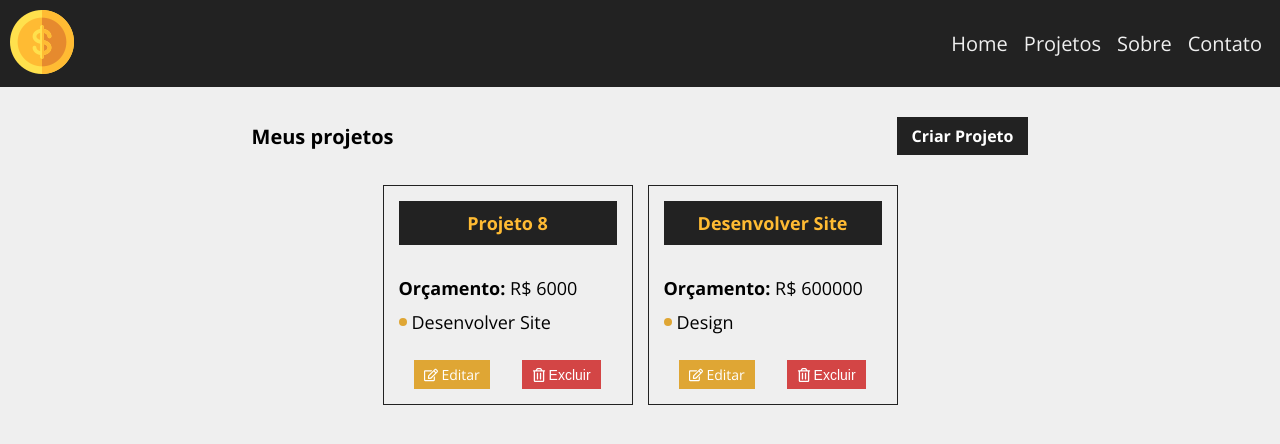
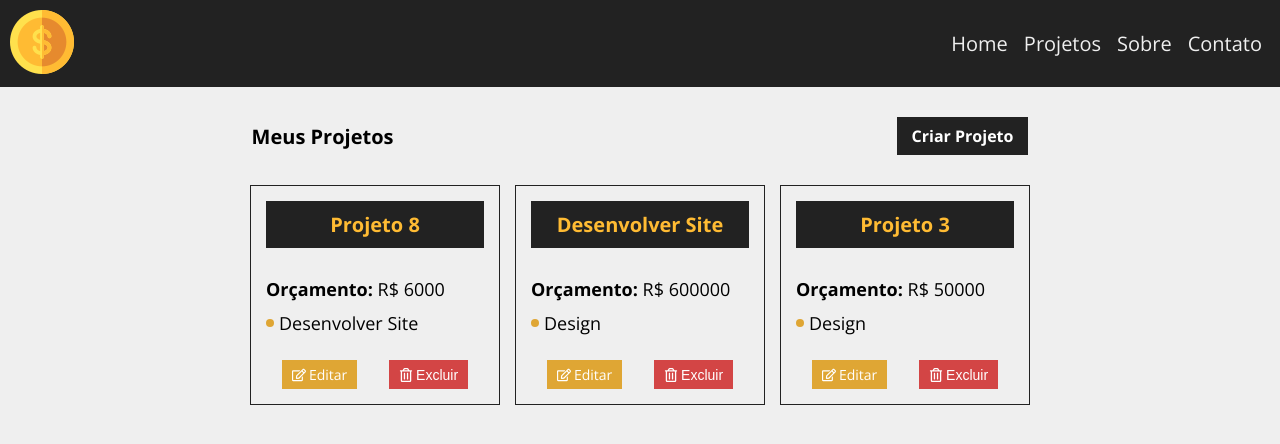
Before and after one commit to ClecioSousa00/costs, a React (Vite) app: page /Projetos in a window 1280 px wide. Shown: the top 444 px of the page. Built offline with nearby package versions, Linux system fonts and the light colour scheme; data requests are answered from the project's data file.

Commit message:
css ProjectCard

```diff
--- a/db.json
+++ b/db.json
@@ -19,16 +19,30 @@
       "nameproject": "desenvolver site",
       "budgetValue": "600000",
       "categorie": "design",
-      "cost": 600,
+      "cost": 670,
       "services": [
         {
           "nameService": "teste serviço",
           "costValue": "600",
           "descriptionService": "teste",
           "id": "89229c15-6e91-4c6b-b3ca-332313b92d36"
+        },
+        {
+          "nameService": "teste serviço",
+          "costValue": "70",
+          "descriptionService": "testetestetestetestttttttttttttttttttttttttttttttttttttttttttttt parfd dgccd c",
+          "id": "6fe672e6-9627-49f2-9b9c-e4c11ed6144e"
         }
       ],
       "id": 8
+    },
+    {
+      "nameproject": "projeto 3",
+      "budgetValue": "50000",
+      "categorie": "design",
+      "cost": 0,
+      "services": [],
+      "id": 9
     }
   ],
   "categories": [
--- a/src/components/Loader/Loader.css
+++ b/src/components/Loader/Loader.css
@@ -5,7 +5,7 @@
   border-radius: 50%;
   border: 3px solid var(--color-secondary);
   border-top: 3px solid transparent;
-  animation: loading 2s linear infinite;
+  animation: loading 1s linear infinite;
   margin: 12rem auto;
 }
 
--- a/src/components/ProjectCard/ProjectCard.css
+++ b/src/components/ProjectCard/ProjectCard.css
@@ -10,13 +10,14 @@
 }
 
 .title_project{
-    font-size: 1.8rem;
+    font-size: 2rem;
     font-weight: 700;
     color: var(--color-buttons);
     background-color: var(--color-secondary);
     padding: 1rem;
     text-align: center;
     text-transform: capitalize;
+    max-width:22rem;
 }
 
 .card_project p{
--- a/src/components/ServiceCard/ServiceForm.css
+++ b/src/components/ServiceCard/ServiceForm.css
@@ -2,3 +2,7 @@
   font-size: 1.8rem;
   margin-top: 1rem;
 }
+
+.description_text_service{
+  word-wrap: break-word;
+}
--- a/src/components/ServiceCard/index.jsx
+++ b/src/components/ServiceCard/index.jsx
@@ -13,7 +13,7 @@ export const ServiceCard = ({id, name, cost, description, handleRemove}) =>{
             <h1 className="title_project">{name}</h1>
             <div className="description_project">
                 <p><strong>Valor: </strong>R$ {cost}</p>
-                <p className="categorie">{description}</p>
+                <p className="description_text_service">{description}</p>
             </div>
             <div className="button_project">
                 <button onClick={removeServiceCard}><FaRegTrashAlt/>Excluir</button>
--- a/src/pages/MyProjects/index.jsx
+++ b/src/pages/MyProjects/index.jsx
@@ -62,7 +62,7 @@ export const MyProjects =() =>{
 
             <main>
                 <div className="my_project">
-                    <h1>Meus projetos</h1>
+                    <h1>Meus Projetos</h1>
                     <LinkButton to="/Novo-Projeto" text="Criar Projeto"/>
                 </div>
                <section className="container_projects">
--- a/src/pages/project/Project.css
+++ b/src/pages/project/Project.css
@@ -32,5 +32,12 @@
     display: grid;
     grid-template-columns: 1fr;
     place-items: center;
+}
+
+.title_project_without{
     text-align: center;
+    font-size: 2rem;
+    padding: 1rem;
+    background-color: var(--color-secondary);
+    color: #fff;
 }
--- a/src/pages/project/index.jsx
+++ b/src/pages/project/index.jsx
@@ -135,7 +135,7 @@ export const Project = () => {
     return (
         <main className="edit_project">
             <div className="header_project">
-                <h1 className="title_project">Projeto: {project.nameproject}</h1>
+                <h1 className="title_project">{project.nameproject}</h1>
                 <button className="edit_btn" onClick={toggleProjectForm}>{showProjectForm ? 'Fechar' : 'Editar Projeto'}</button>
             </div>
             {!showProjectForm ?
@@ -156,7 +156,8 @@ export const Project = () => {
                 <div className="container_services">
                     {services.length ? generateCardServices(services)
                     :
-                    <h1>Você ainda não possui serviços adicionados</h1>}
+                    <h1 className="title_project_without">Você ainda não possui serviços adicionados</h1>
+                    }
                 </div>
         </main>
     )
```
